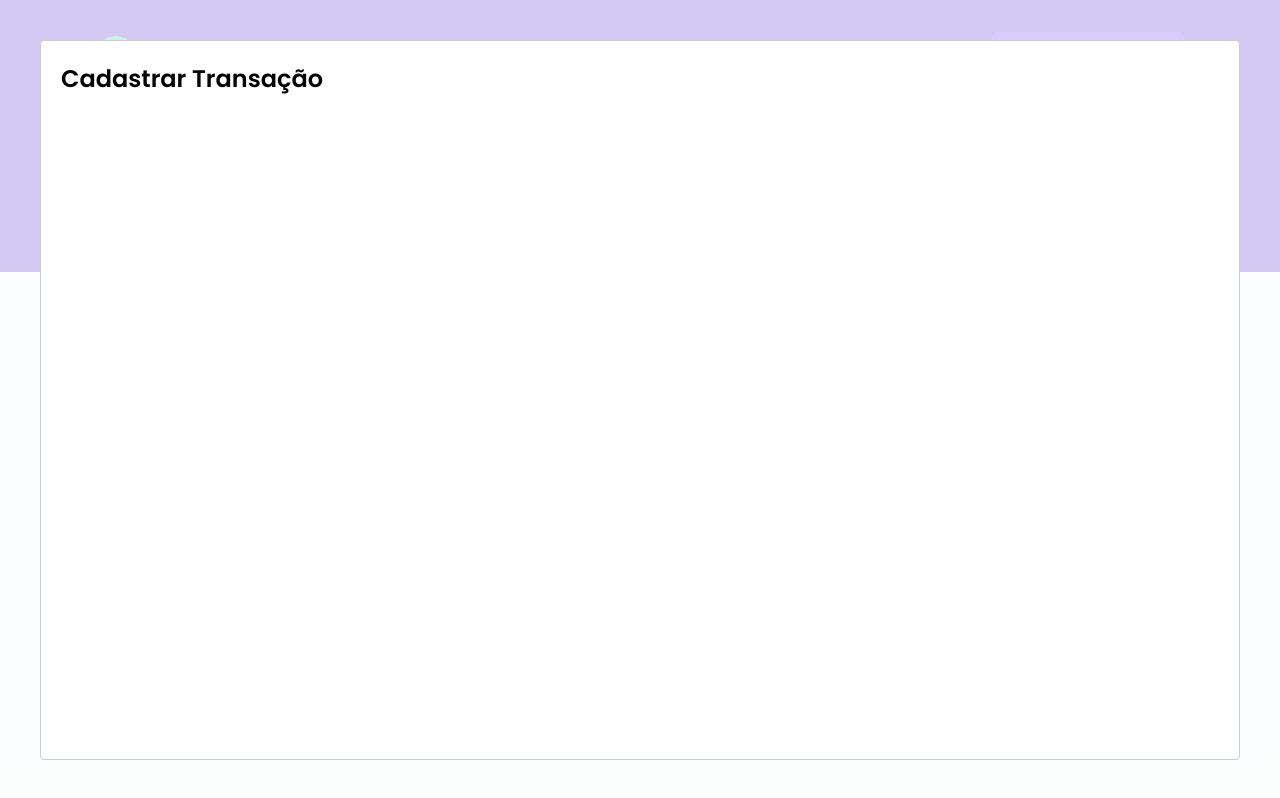
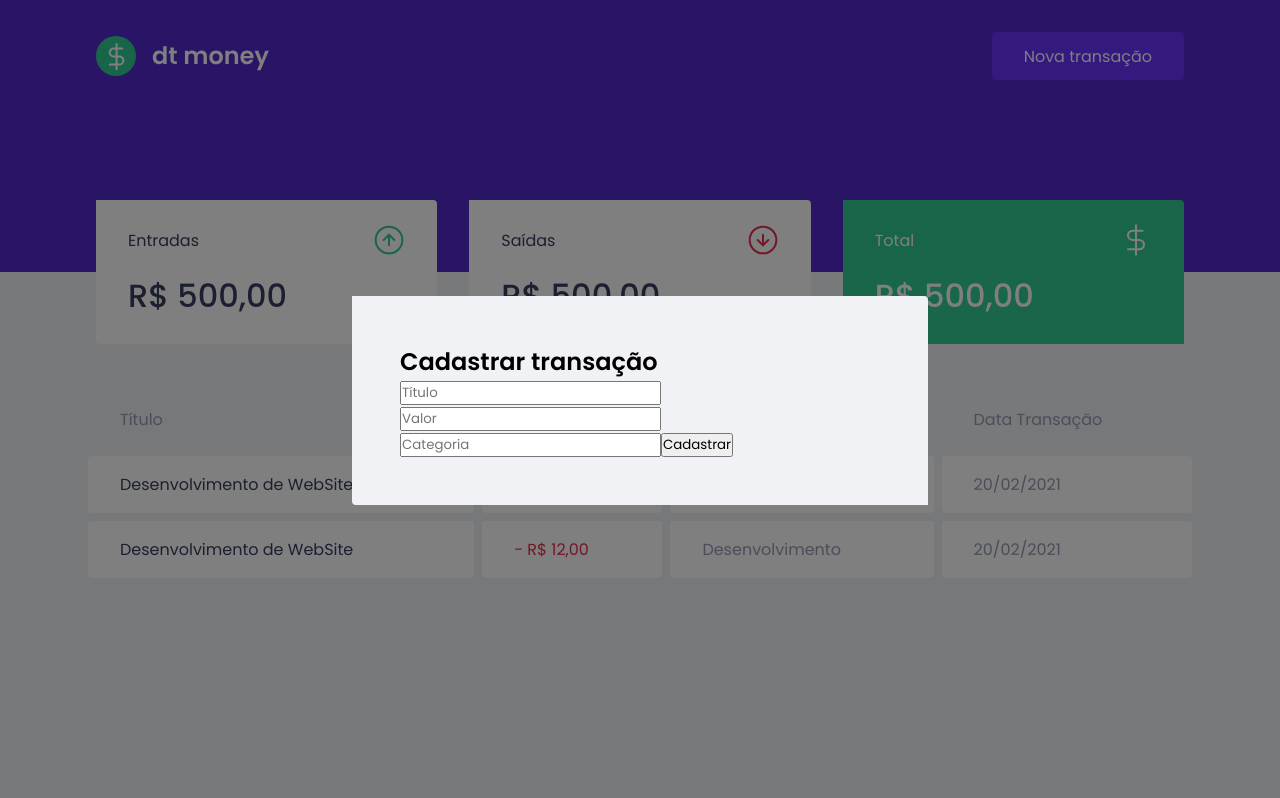
Before and after one commit to dannyllobams/dtmoney, a React (Create React App) app: page / in a window 1280 px wide. Both pictures are taken after a click on the button "Nova transação". Built offline with nearby package versions, Linux system fonts and the light colour scheme; no server answers; what miragejs would draw is missing.

Commit message:
Estrutura do formulário

```diff
--- a/src/components/NewTransactionModal/index.tsx
+++ b/src/components/NewTransactionModal/index.tsx
@@ -1,4 +1,5 @@
 import Modal from 'react-modal';
+import { Container } from './styles';
 
 interface NewTransactionModalProps {
     isOpen: boolean,
@@ -10,8 +11,18 @@
   return (
     <Modal
         isOpen={isOpen}
-        onRequestClose={() => onRequestClose()}>
-        <h2>Cadastrar Transação</h2>
+        onRequestClose={() => onRequestClose()}
+        overlayClassName="react-modal-overlay"
+        className="react-modal-content">
+        <Container>
+          <h2>Cadastrar transação</h2>
+
+          <input placeholder="Título" />
+          <input type="number" placeholder="Valor" />
+          <input placeholder="Categoria" />
+
+          <button type="submit">Cadastrar</button>
+        </Container>
     </Modal>
   );
 }
--- a/src/components/NewTransactionModal/styles.ts
+++ b/src/components/NewTransactionModal/styles.ts
@@ -1,3 +1,3 @@
 import styled from "styled-components";
 
-export const Container = styled.div``;
+export const Container = styled.form``;
--- a/src/styles/global.ts
+++ b/src/styles/global.ts
@@ -53,4 +53,27 @@
         opacity: 0.6;
         cursor: not-allowed;
     }
+
+    .react-modal-overlay {
+        background: rgba(0, 0, 0, 0.5);
+
+        position: fixed;
+        top: 0;
+        bottom: 0;
+        right: 0;
+        left: 0;
+
+        display: flex;
+        align-items: center;
+        justify-content: center;
+    }
+
+    .react-modal-content {
+        width: 100%;
+        max-width: 576px;
+        background: var(--background);
+        padding: 3rem;
+        position: relative;
+        border-radius: 0%.25rem;
+    }
 `;
```
